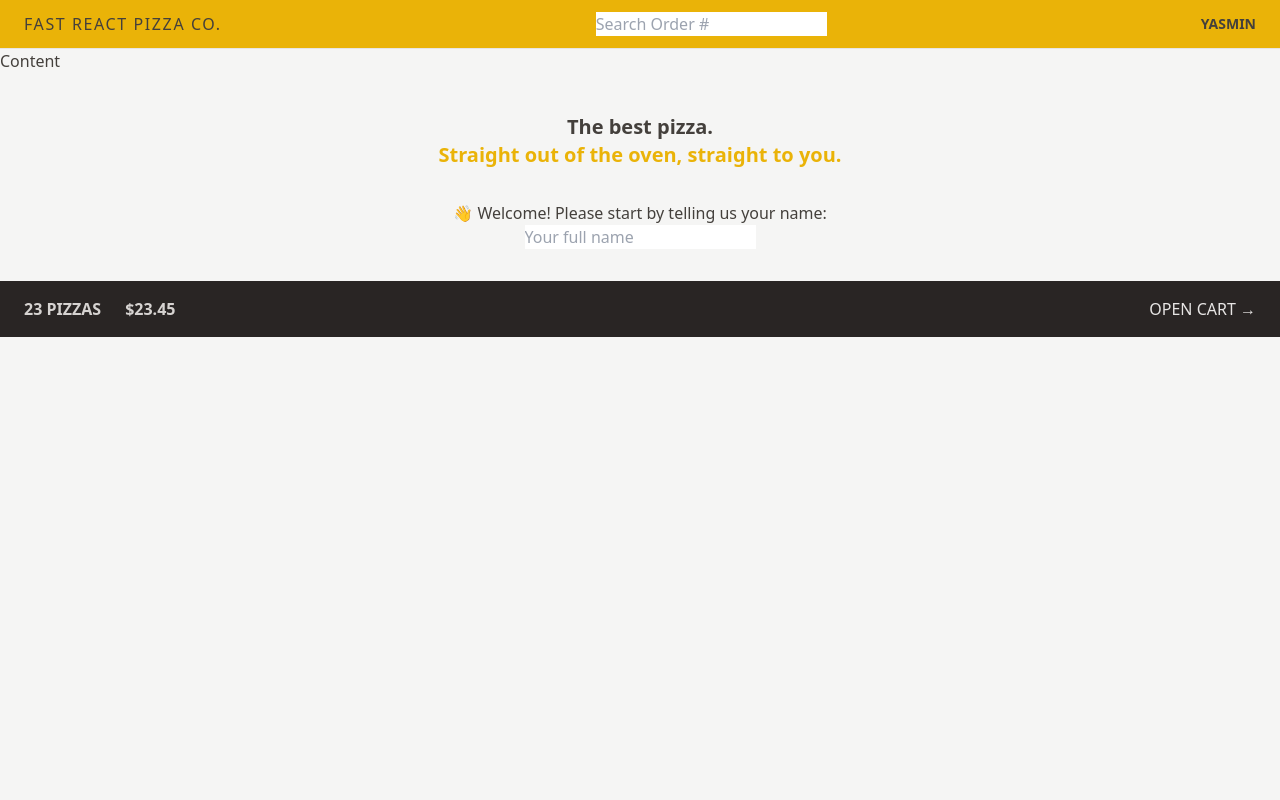
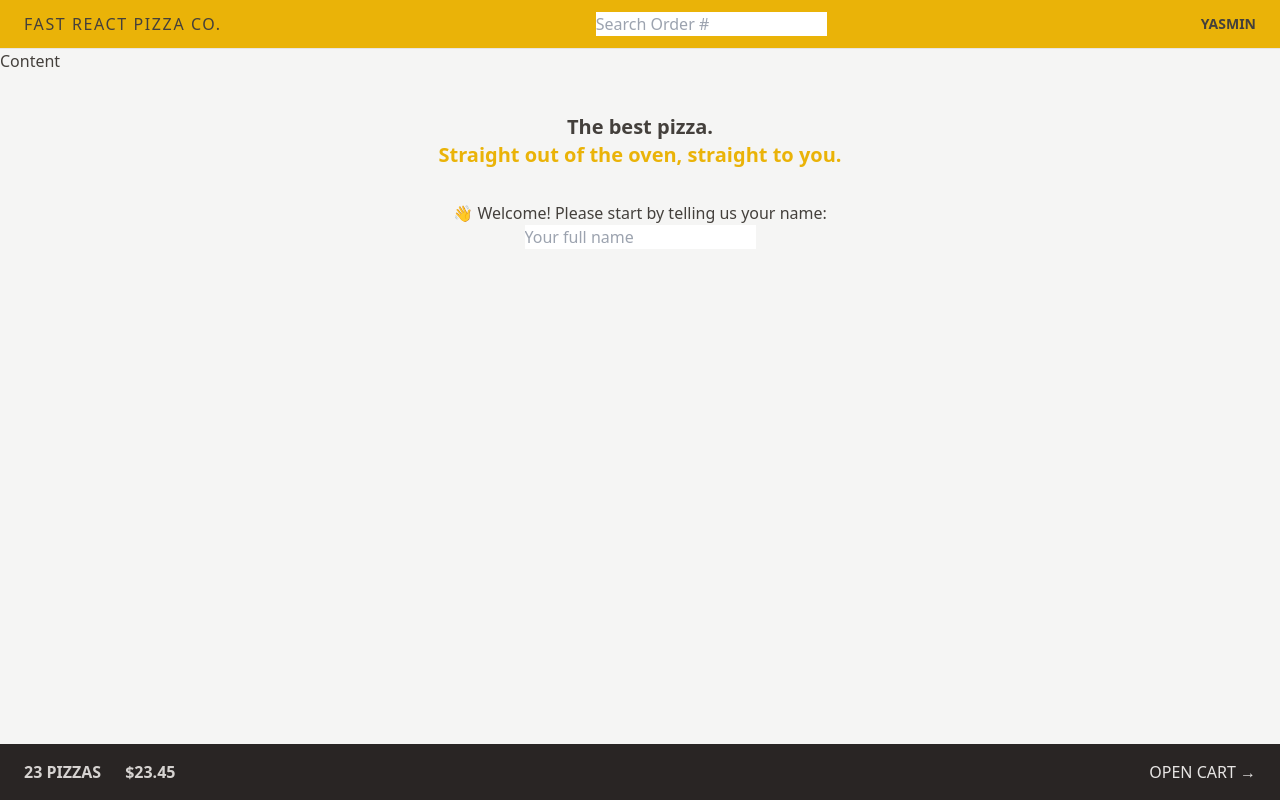
Before and after one commit to YasminMuntaserN/fast-react-pizza, a React (Vite) app: page / in a window 1280 px wide. Built offline with nearby package versions, Linux system fonts and the light colour scheme.

Commit message:
feat: add  tailwind style into appLayout

```diff
--- a/src/features/ui/AppLayout.jsx
+++ b/src/features/ui/AppLayout.jsx
@@ -7,13 +7,15 @@ function AppLayout() {
   const navigation = useNavigation();
   const isLoading =navigation.state ==="isLoading";
   return (
-    <div className ="layout">
+    <div className ="grid grid-rows-[auto_1fr_auto] h-screen ">
       {isLoading && <Loader/>}
       <Header />
-      <main>
-        <h1>Content</h1>
-        <Outlet/>
-      </main>
+      <div className="overflow-scroll">
+          <main className=" max-w-31xl mx-auto">
+            <h1>Content</h1>
+            <Outlet/>
+          </main>
+      </div>
       <CartOverview/>
     </div>
   )
```
